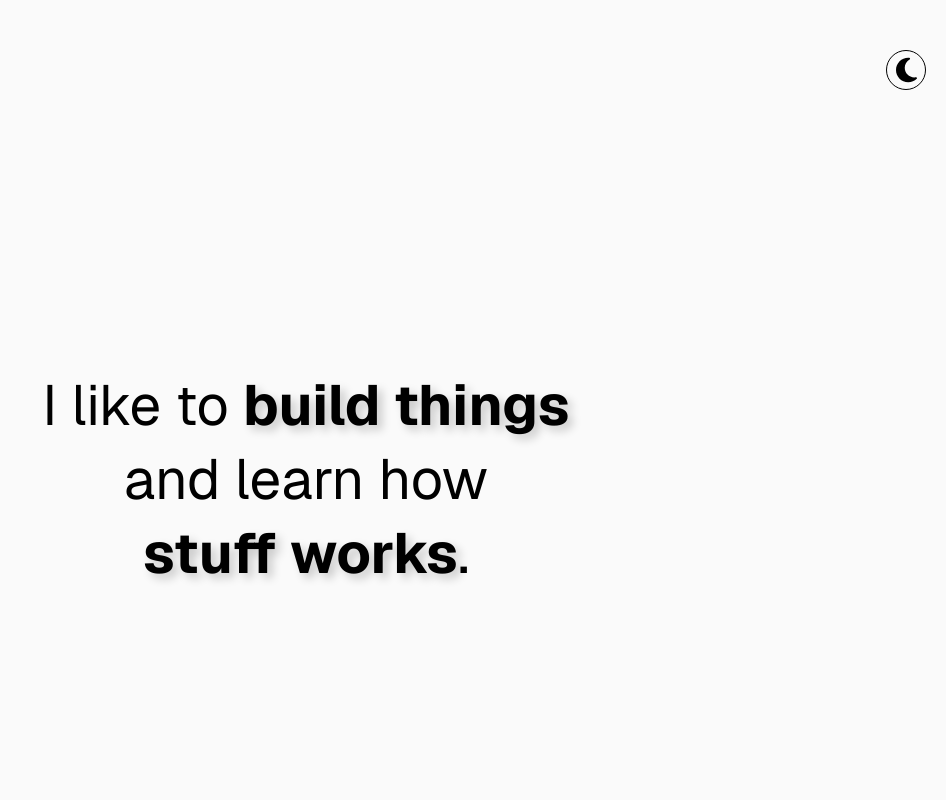
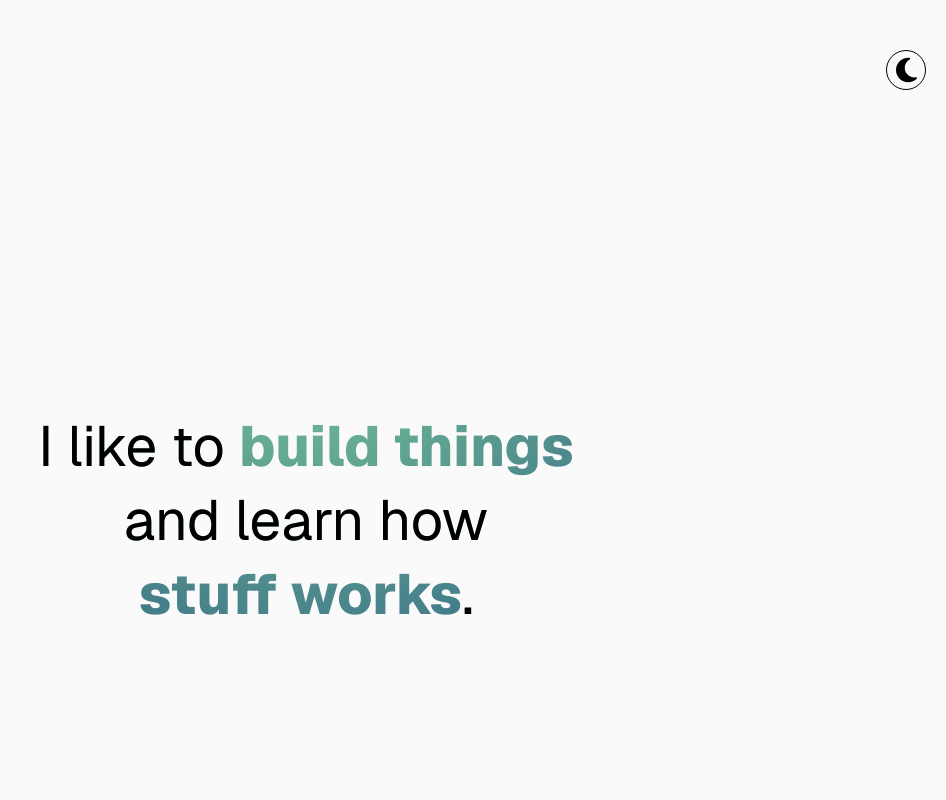
Before and after one commit to petersim1/portfolio, a Next.js app: page / in a window 1280 px wide. Shown: the part 680-1480 px from the top of the page, without its empty margins (334-1280 px from the left). Built offline with nearby package versions, Linux system fonts and the light colour scheme.

Commit message:
update blurb section

```diff
--- a/app/_components/Section/Blurb/index.tsx
+++ b/app/_components/Section/Blurb/index.tsx
@@ -1,18 +1,20 @@
 import styles from "./styled.module.css";
+
+import { GradientBlock, GradientText } from "@/_components/elements/Text";
 
 export default (): JSX.Element => {
   return (
-    <section id="blurb" data-offset-top={75} data-offset-bottom={0}>
+    <section className="h_100" id="blurb" data-offset-top={75} data-offset-bottom={0}>
       <div className={styles.wrapper}>
-        <div className={styles.blurb}>
+        <GradientBlock>
           <h3>
-            I like to <b>build things</b>
+            I like to <GradientText>build things</GradientText>
             <br />
             and learn how
             <br />
-            <b>stuff works</b>.
+            <GradientText>stuff works</GradientText>.
           </h3>
-        </div>
+        </GradientBlock>
       </div>
     </section>
   );
--- a/app/_components/Section/Blurb/styled.module.css
+++ b/app/_components/Section/Blurb/styled.module.css
@@ -6,18 +6,4 @@
   flex-wrap: wrap;
   height: 100%;
   width: 100%;
-  padding-top: max(5rem, 20%);
-  padding-bottom: max(5rem, 20%);
 }
-
-@media (max-aspect-ratio: 1 / 1) {
-  .wrapper {
-    padding-top: 0;
-    padding-bottom: 0;
-    height: 100vh;
-  }
-}
-
-.blurb b {
-  text-shadow: 5px 5px 10px var(--box-shadow);
-}
--- a/app/_components/elements/Text/index.tsx
+++ b/app/_components/elements/Text/index.tsx
@@ -1,5 +1,5 @@
 "use client";
-
+import classNames from "classnames";
 import styled from "./styled.module.css";
 
 export const GradientBlock = ({ children }: { children: React.ReactNode }): JSX.Element => {
@@ -20,7 +20,7 @@ export const GradientBlock = ({ children }: { children: React.ReactNode }): JSX.
     <div
       className={styled.gradient}
       onMouseMove={handleHover}
-      style={{ "--grad-x": "0%", "--grad-y": "0%" } as React.CSSProperties}
+      style={{ "--grad-x": "50%", "--grad-y": "0%" } as React.CSSProperties}
     >
       {children}
     </div>
@@ -30,3 +30,28 @@ export const GradientBlock = ({ children }: { children: React.ReactNode }): JSX.
 export const GradientText = ({ children }: { children: React.ReactNode }): JSX.Element => {
   return <span className={styled.transparent}>{children}</span>;
 };
+
+export const TextShadow = ({ children }: { children: React.ReactNode }): JSX.Element => {
+  return <span className={styled.shadow}>{children}</span>;
+};
+
+export const Text = ({
+  children,
+  size = "md",
+}: {
+  children: React.ReactNode;
+  size?: string;
+}): JSX.Element => {
+  return (
+    <p
+      className={classNames({
+        [styled.text_xs]: size == "xs",
+        [styled.text_sm]: size == "sm",
+        [styled.text_md]: size == "md",
+        [styled.text_lg]: size == "lg",
+      })}
+    >
+      {children}
+    </p>
+  );
+};
--- a/app/_components/elements/Text/styled.module.css
+++ b/app/_components/elements/Text/styled.module.css
@@ -19,3 +19,23 @@
   color: transparent;
   font-weight: 800;
 }
+
+.shadow {
+  text-shadow: 5px 5px 10px var(--box-shadow);
+}
+
+.text_xs {
+  font-size: 0.8rem;
+}
+
+.text_sm {
+  font-size: 0.9rem;
+}
+
+.text_md {
+  font-size: 1rem;
+}
+
+.text_lg {
+  font-size: 1.2rem;
+}
```
